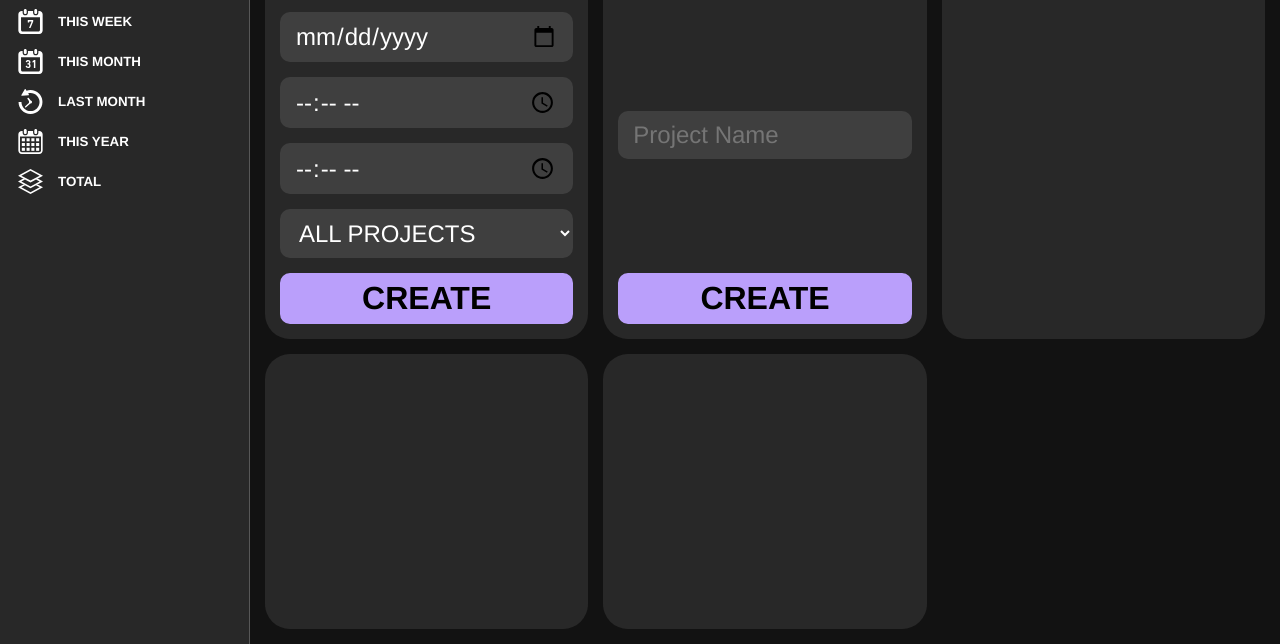
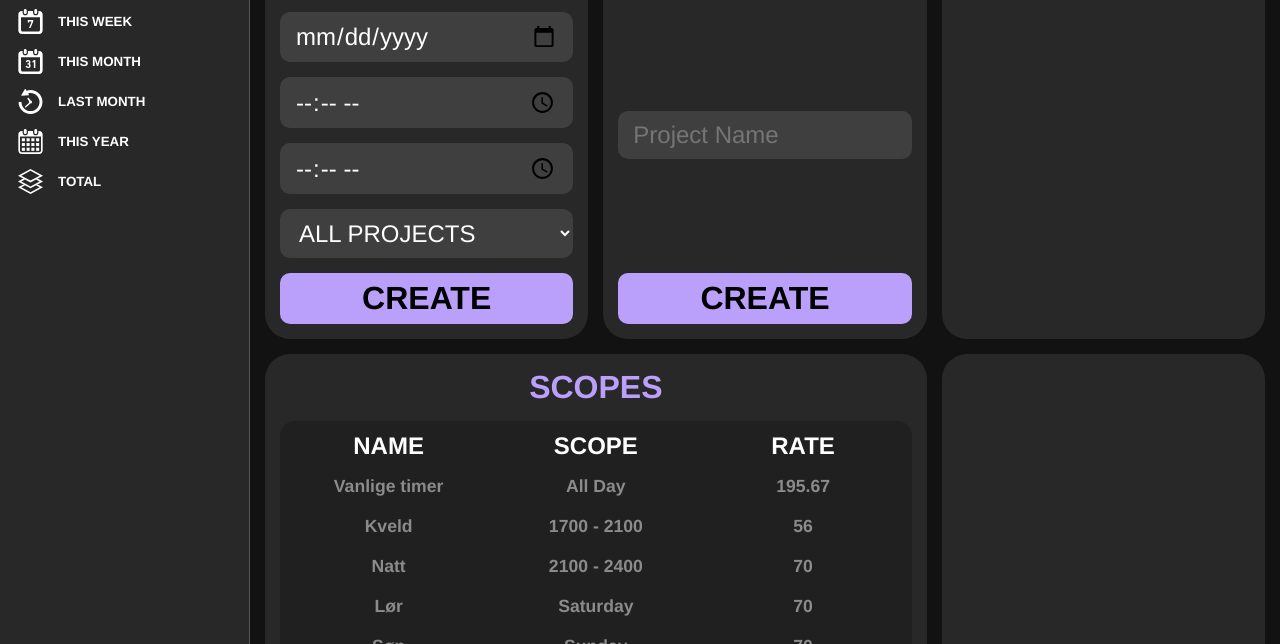
Before and after one commit to xswitch/odin_todi, a website built with webpack: page src/index.html in a window 1280 px wide. Shown: the part 156-800 px from the top of the page. Built offline with nearby package versions, Linux system fonts and the light colour scheme; files whose address does not match are found by name.

Commit message:
Added notifications Edited nav bar to scroll with a custom scrollbar when overflowing.

```diff
--- a/package.json
+++ b/package.json
@@ -21,6 +21,7 @@
     "webpack-dev-server": "^5.0.2"
   },
   "dependencies": {
-    "date-fns": "^3.4.0"
+    "date-fns": "^3.4.0",
+    "toastify-js": "^1.12.0"
   }
 }
--- a/src/index.js
+++ b/src/index.js
@@ -1,9 +1,9 @@
-import WorkEntry from './modules/workEntry';
 import createScope from './modules/scopeEntry';
 import './style.css';
 import { createStoredCategories, setUpButtonsClassToggle } from './modules/domStuff/navigation';
 import createCategory from './modules/categoryEntry';
 import createHome from './modules/pages/home';
+import "toastify-js/src/toastify.css"
 
 const controller = (function () {
     let currentPage = ['home', 'default'];
@@ -37,6 +37,9 @@ const controller = (function () {
 
     return {workEntries, categories, scopes, getCurrentPage, setCurrentPage, getEntriesByProject}
 })()
+
 createStoredCategories(controller.categories)
+setUpButtonsClassToggle()
 createHome()
+
 export {controller}
--- /dev/null
+++ b/src/modules/domStuff/notification.js
@@ -0,0 +1,52 @@
+import Toastify from 'toastify-js'
+
+const toast = (function() {
+    function success(toastText) {
+        Toastify({
+            text: toastText,
+            className: 'toastSuccess',
+            style: {
+                background: 'rgb(130, 250, 130)',
+                color: 'black',
+                borderRadius: '10px'
+            },
+            duration: 60000,
+            close: true,
+            gravity: "bottom", // `top` or `bottom`
+            stopOnFocus: true, // Prevents dismissing of toast on hover,
+        }).showToast();
+    }
+
+    function error(toastText) {
+        Toastify({
+            text: toastText,
+            className: 'toastError',
+            duration: 6000,
+            close: true,
+            gravity: "bottom", // `top` or `bottom`
+            stopOnFocus: true, // Prevents dismissing of toast on hover,
+        }).showToast();
+    }
+
+    function info(toastText) {
+        Toastify({
+            text: toastText,
+            className: 'toastInfo',
+            duration: 6000,
+            close: true,
+            gravity: "bottom", // `top` or `bottom`
+            stopOnFocus: true, // Prevents dismissing of toast on hover,
+        }).showToast();
+    }
+
+    return {success, error, info}
+})()
+
+export {toast}
+
+/*
+Standard amount of elements for notification popup
+Ability to set custom classes {container: 'popupContainer', title: 'popupTitle', description: 'popupDescription'}
+Store notifications in an array
+
+*/
--- a/src/modules/pages/home.js
+++ b/src/modules/pages/home.js
@@ -1,8 +1,10 @@
+import { intlFormat, setDay } from "date-fns";
 import { controller } from "../..";
 import createCategory from "../categoryEntry";
 import El from "../domStuff/createEl";
 import { createStoredCategories, removeAllCategories, setUpButtonsClassToggle } from "../domStuff/navigation";
 import WorkEntry from "../workEntry";
+import { toast } from "../domStuff/notification";
 
 function createHome() {
     const header = document.querySelector('.pageHeader');
@@ -22,6 +24,7 @@ function createHome() {
         taxContainer: new El('div', {classes: 'homeSection taxContainer', parent: homeContainer.element}),
     }
 
+    // NEW ENTRY CARD
     const newEntryCard = {
         newEntryTitle: new El('h1', {classes: 'homeCard homeCardTitle purple', parent: containers.newEntryContainer.element, text: 'NEW ENTRY'}),
         newEntryDate: new El('input', {classes: 'homeCard homeCardDate', parent: containers.newEntryContainer.element, properties: {type: 'date'}}),
@@ -39,6 +42,7 @@ function createHome() {
         newEntryCard.newEntryProjectContainer.element.value))
     })
 
+    // NEW PROJECT CARD
     const newProjectCard = {
         newProjectTitle: new El('h1', {classes: 'homeCard homeCardTitle purple', parent: containers.newProjectContainer.element, text: 'NEW PROJECT'}),
         newProjectName: new El('input', {classes: 'homeCard homeCardDate', parent: containers.newProjectContainer.element, properties: {placeholder: 'Project Name'}}),
@@ -48,6 +52,7 @@ function createHome() {
     // NEW PROJECT SUBMITTED
     newProjectCard.newProjectButton.element.addEventListener('click', () => {
         controller.categories.push(createCategory(newProjectCard.newProjectName.element.value.replace(' ', ''), newProjectCard.newProjectName.element.value))
+        toast.success(`New project "${newProjectCard.newProjectName.element.value}" created.`)
         removeAllCategories()
         createStoredCategories(controller.categories)
         setUpButtonsClassToggle()
@@ -55,6 +60,18 @@ function createHome() {
         populateSelect(newEntryCard.newEntryProjectContainer.element, controller.categories, 'newEntryOption')
     })
 
+    // NEW SCOPE CARD
+    const scopeCard = {
+        scopeTitle: new El('h1', {classes: 'homeCard homeCardTitle purple', parent: containers.scopeContainer.element, text: 'SCOPES'}),
+        currentScopes: new El('div', {classes: 'homeCard scopeOverview', parent: containers.scopeContainer.element}),
+        currentScopesHeader: new El('div', {classes: 'scopeHeaderContainer', parent: '.scopeOverview'}),
+        currentScopesName: new El('h4', {classes: 'currentScopeHeader', parent: '.scopeHeaderContainer', text: 'NAME'}),
+        currentScopesScope: new El('h4', {classes: 'currentScopeHeader', parent: '.scopeHeaderContainer', text: 'SCOPE'}),
+        currentScopesRate: new El('h4', {classes: 'currentScopeHeader', parent: '.scopeHeaderContainer', text: 'RATE'}),
+        newScopeButton: new El('button', { classes: 'homeCard homeCardButton', parent: containers.scopeContainer.element, text: 'CREATE NEW'}),
+    }
+
+    populateWithScopes(scopeCard.currentScopes.element, controller.scopes)
     populateSelect(newEntryCard.newEntryProjectContainer.element, controller.categories, 'newEntryOption')
 }
 
@@ -67,9 +84,40 @@ function populateSelect(selectElement, options, classes = 'option') {
     })
 }
 
-function removeAllChildren(element) {
+// Populate scope container
+function populateWithScopes(scopeContainer, scopes) {
+    scopes.forEach(curScope => {
+        const name = curScope.name;
+        const scope = (() => {
+            if (curScope.day === false) {
+                return (curScope.scope[0] == 1 && curScope.scope[1] == 2400) ? 'All Day' : `${curScope.scope[0]} - ${curScope.scope[1]}`
+            } else {
+                // Returns name of day if it exists
+                const dayOfWeek = setDay(new Date(), curScope.day);
+                return intlFormat(dayOfWeek, {
+                    weekday: 'long'
+                })
+            }
+        })()
+        const rate = curScope.rate;
+
+        const container = new El('div', {
+            classes: 'scopeInfoContainer',
+            parent: scopeContainer,
+        })
+
+        const nameElement = new El('h4', {classes: 'currentScopeInfo', parent: container.element, text: name})
+        const scopeElement = new El('h4', {classes: 'currentScopeInfo', parent: container.element, text: scope})
+        const rateElement = new El('h4', {classes: 'currentScopeInfo', parent: container.element, text: rate})
+
+
+    })
+}
+
+function removeAllChildren(element, excludeClass = false) {
     const children = Array.from(element.children)
     children.forEach(child => {
+        if (child.classList.contains('newEntryOption')) return;
         child.remove()
     })
 }
--- a/src/style.css
+++ b/src/style.css
@@ -80,6 +80,27 @@ body {
     display: grid;
     grid-template-columns: 1fr;
     grid-auto-rows: max-content;
+    overflow: auto;
+}
+
+/* width */
+::-webkit-scrollbar {
+    width: 5px;
+}
+
+/* Track */
+::-webkit-scrollbar-track {
+    background: var(--color-surface-600);
+}
+
+/* Handle */
+::-webkit-scrollbar-thumb {
+    background: var(--color-surface-300);
+}
+
+/* Handle on hover */
+::-webkit-scrollbar-thumb:hover {
+    background: var(--color-surface-400);
 }
 
 .navButton {
@@ -454,8 +475,13 @@ h3.monthCardMoney {
     cursor: pointer;
 }
 
+.homeCardButton:active {
+    transform: scale(0.95);
+}
+
 .newEntryContainer,
-.newProjectContainer {
+.newProjectContainer,
+.scopeContainer {
     display: grid;
     gap: 15px;
     padding: 15px;
@@ -474,6 +500,49 @@ select.homeCard {
     width: 100%;
 }
 
-.newProjectContainer {
+.newProjectContainer,
+.scopeContainer {
     align-content: space-between;
 }
+
+
+.scopeContainer {
+    grid-column: span 2;
+}
+
+.scopeOverview {
+    background-color: var(--color-surface-300);
+    background-color: rgba(30, 30, 30, 0.8);
+    height: 100%;
+    width: 100%;
+    display: grid;
+    grid-template-columns: 1fr;
+    grid-auto-rows: 2.5rem;
+    align-items: center;
+    border-radius: 15px;
+    padding: 5px;
+}
+
+.currentScopeHeader {
+    color: white;
+    font-size: 1.5rem;
+}
+
+.scopeHeaderContainer,
+.scopeInfoContainer {
+    display: grid;
+    grid-template-columns: repeat(3, 1fr);
+    align-items: center;
+    justify-items: center;
+}
+
+.currentScopeInfo {
+    font-size: 1.1rem;
+    color: var(--color-surface-600)
+}
+
+/* TOAST */
+
+button.toast-close {
+    color: black;
+}
```
Also changed, not shown: README.md, 1 other file.
